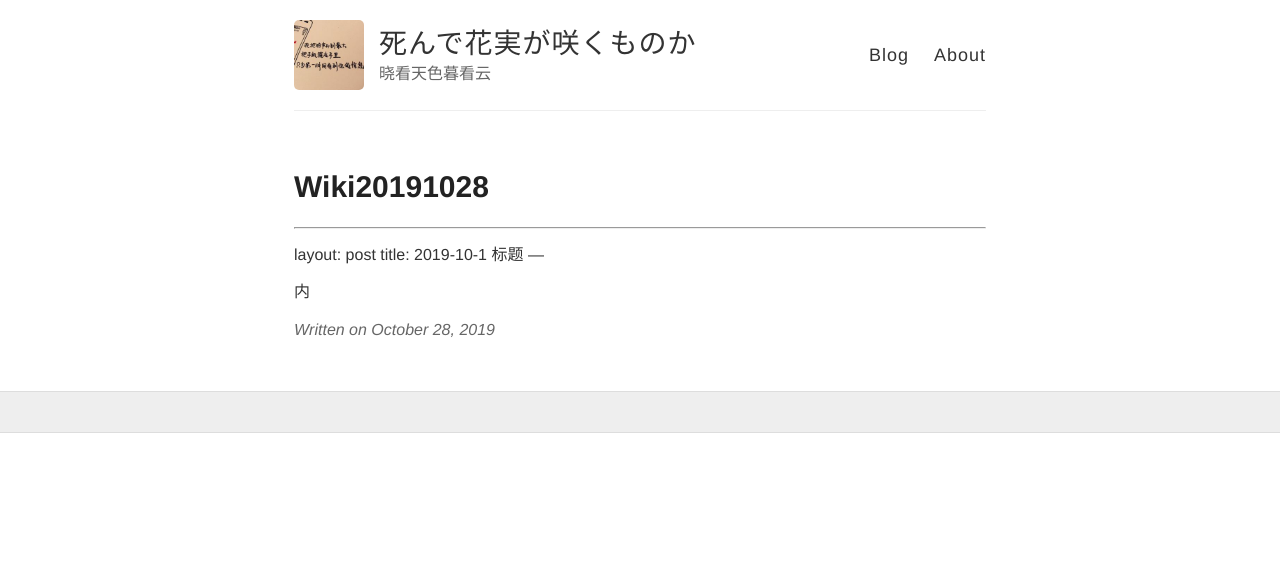
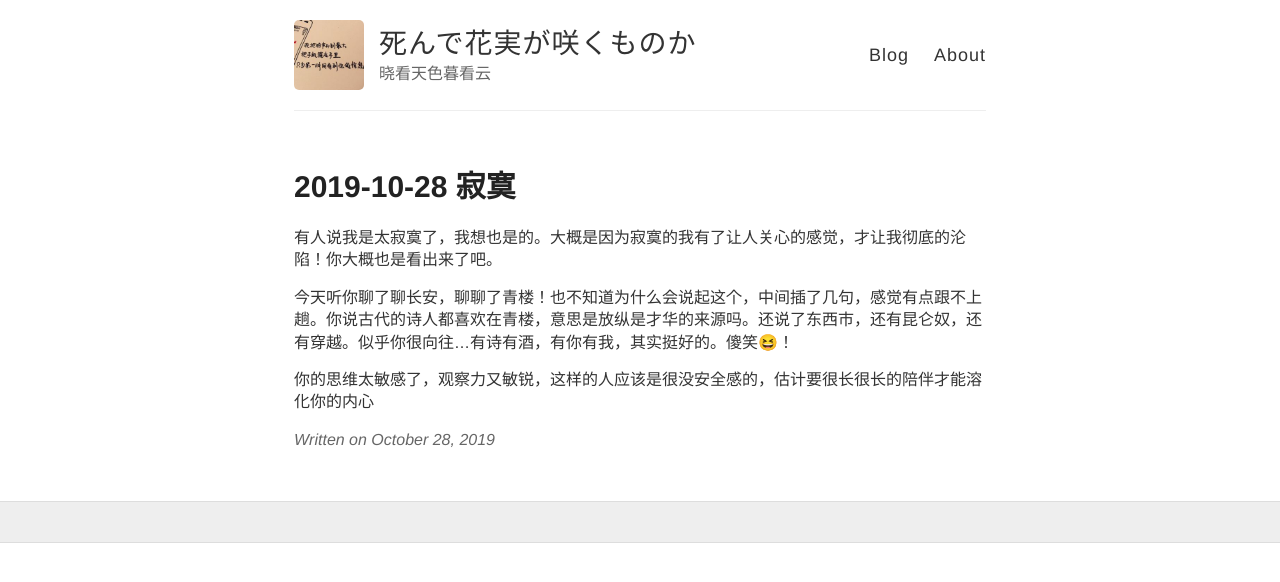
Before and after one commit to wiki650/wiki650.github.io, a Jekyll site: the page built from _posts/2019-10-28-wiki20191028.md, in a window 1280 px wide. Shown: the top 582 px of the page. Built offline with Jekyll 4.4.1, drawn with Linux system fonts in a browser that asks for light colours; our own code applies the rules of GitHub Pages for plain Markdown files; comment, search, counter and statistics services are not loaded.

Commit message:
Update 2019-10-28-wiki20191028.md

```diff
--- a/_posts/2019-10-28-wiki20191028.md
+++ b/_posts/2019-10-28-wiki20191028.md
@@ -1,8 +1,10 @@
-
 ---
 layout: post
-title: 2019-10-1 标题
+title: 2019-10-28 寂寞
 ---
 
+有人说我是太寂寞了，我想也是的。大概是因为寂寞的我有了让人关心的感觉，才让我彻底的沦陷！你大概也是看出来了吧。
 
-内
+今天听你聊了聊长安，聊聊了青楼！也不知道为什么会说起这个，中间插了几句，感觉有点跟不上趟。你说古代的诗人都喜欢在青楼，意思是放纵是才华的来源吗。还说了东西市，还有昆仑奴，还有穿越。似乎你很向往...有诗有酒，有你有我，其实挺好的。傻笑😆！
+
+你的思维太敏感了，观察力又敏锐，这样的人应该是很没安全感的，估计要很长很长的陪伴才能溶化你的内心
```
